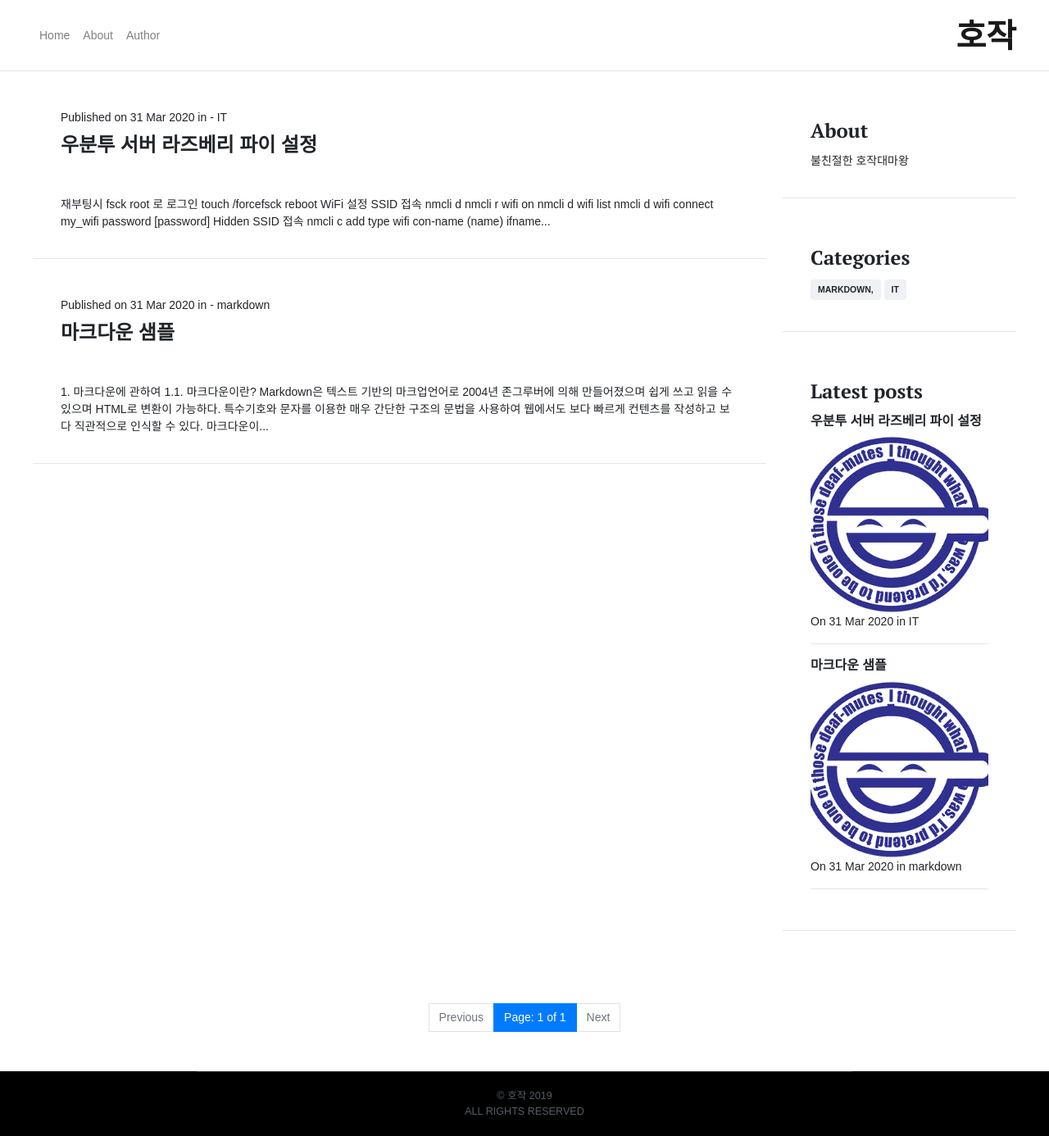
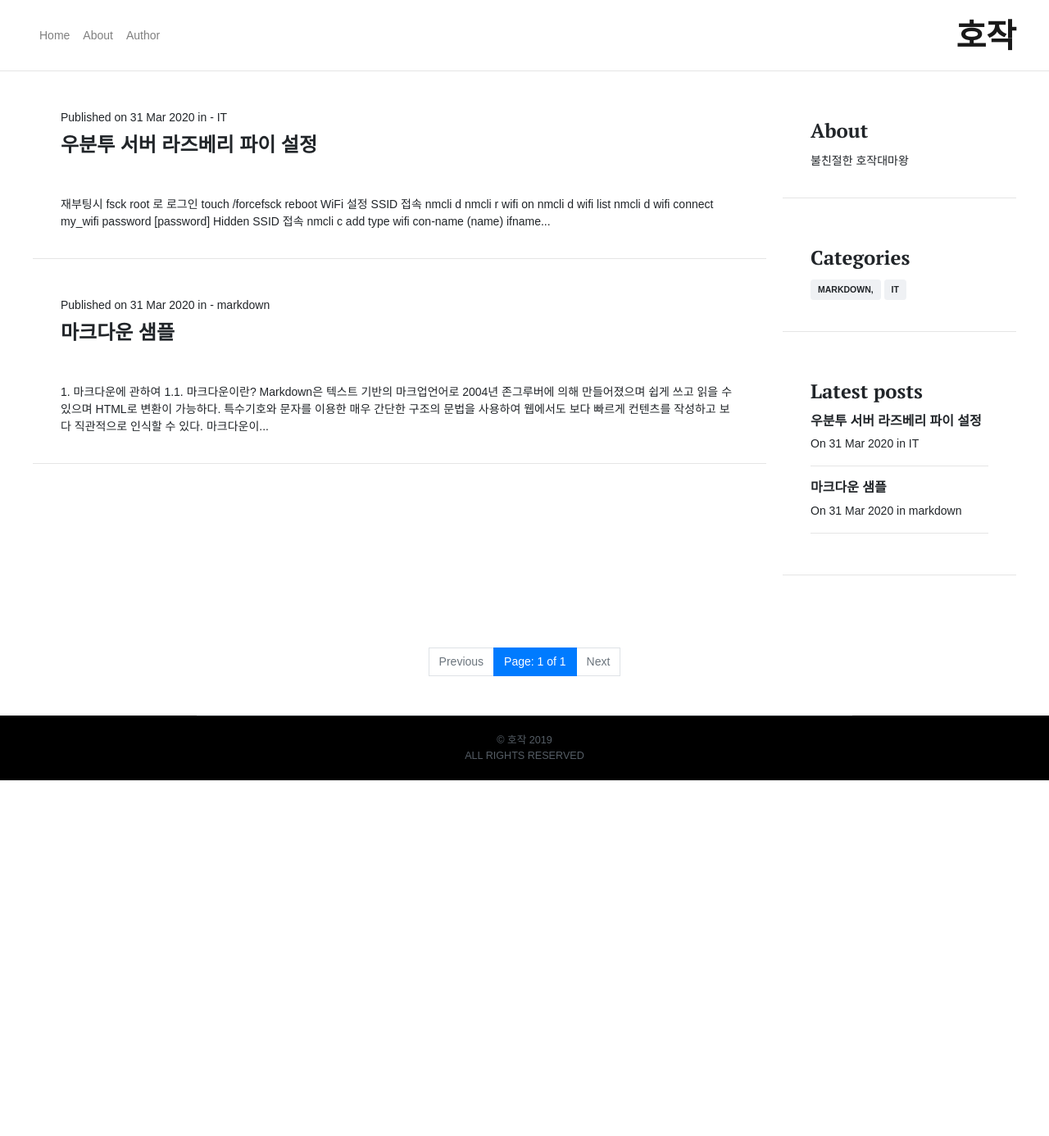
Before and after one commit to cholchori/cholchori.github.io, a Jekyll site: the page built from index.html, in a window 1280 px wide and 1386 px high. Shown: the whole window at 82% size. Built offline with Jekyll 4.4.1, drawn with Linux system fonts in a browser that asks for light colours; some web fonts are replaced; the list of posts is cut into pages by our own code.

Commit message:
Update sidebar.html

```diff
--- a/_includes/sidebar.html
+++ b/_includes/sidebar.html
@@ -28,9 +28,7 @@
 				{% for post in site.posts limit:2 %}
                 <a href="{{site.baseurl}}{{ post.url }}" class="d-inline-block">
                   <h4 class="h6">{{ post.title }}</h4>
-                  {% if post.image %}
-				  <img class="card-img" src="{{ site.baseurl }}/img/{{ post.image }}" alt="" />
-				  {% endif %}
+
                 </a>
 				<br />
                 <time>On {{ post.date | date_to_string }}</time> in {{ post.categories[0] }}
```
